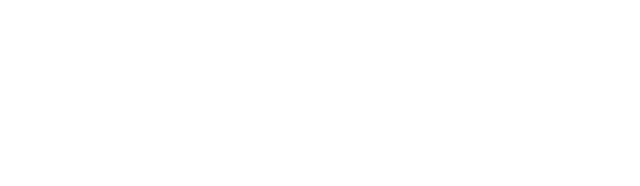
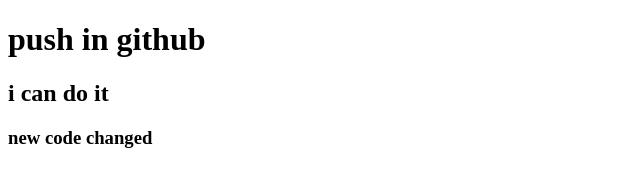
Before and after one commit to nasimuddin6/my-second-repo, a plain HTML site: page index.html in a window 1280 px wide. Shown: the whole page, without its empty margins (0-640 px from the left). Drawn offline with Linux system fonts and the light colour scheme.

Commit message:
added header

```diff
--- a/index.html
+++ b/index.html
@@ -7,6 +7,8 @@
     <title>my second github repo</title>
 </head>
 <body>
-
+    <h1>push in github</h1>
+    <h2>i can do it</h2>
+    <h3>new code changed</h3>
 </body>
 </html>
```
